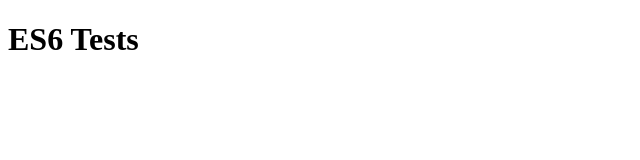
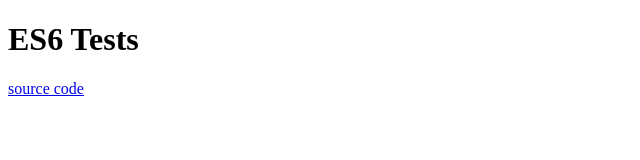
Before and after one commit to voorhoede/es6-tests, a plain HTML site: page index.html in a window 1280 px wide. Shown: the full height of the page, 0-640 px from the left. Drawn offline with Linux system fonts and the light colour scheme.

Commit message:
add cross references between index (preview) and readme (github source page).

```diff
--- a/index.html
+++ b/index.html
@@ -6,5 +6,8 @@
 </head>
 <body>
 	<h1>ES6 Tests</h1>
+	<footer>
+		<a href="https://github.com/voorhoede/es6-tests">source code</a>
+	</footer>
 </body>
 </html>
```
Also changed, not shown: 1 other file.
